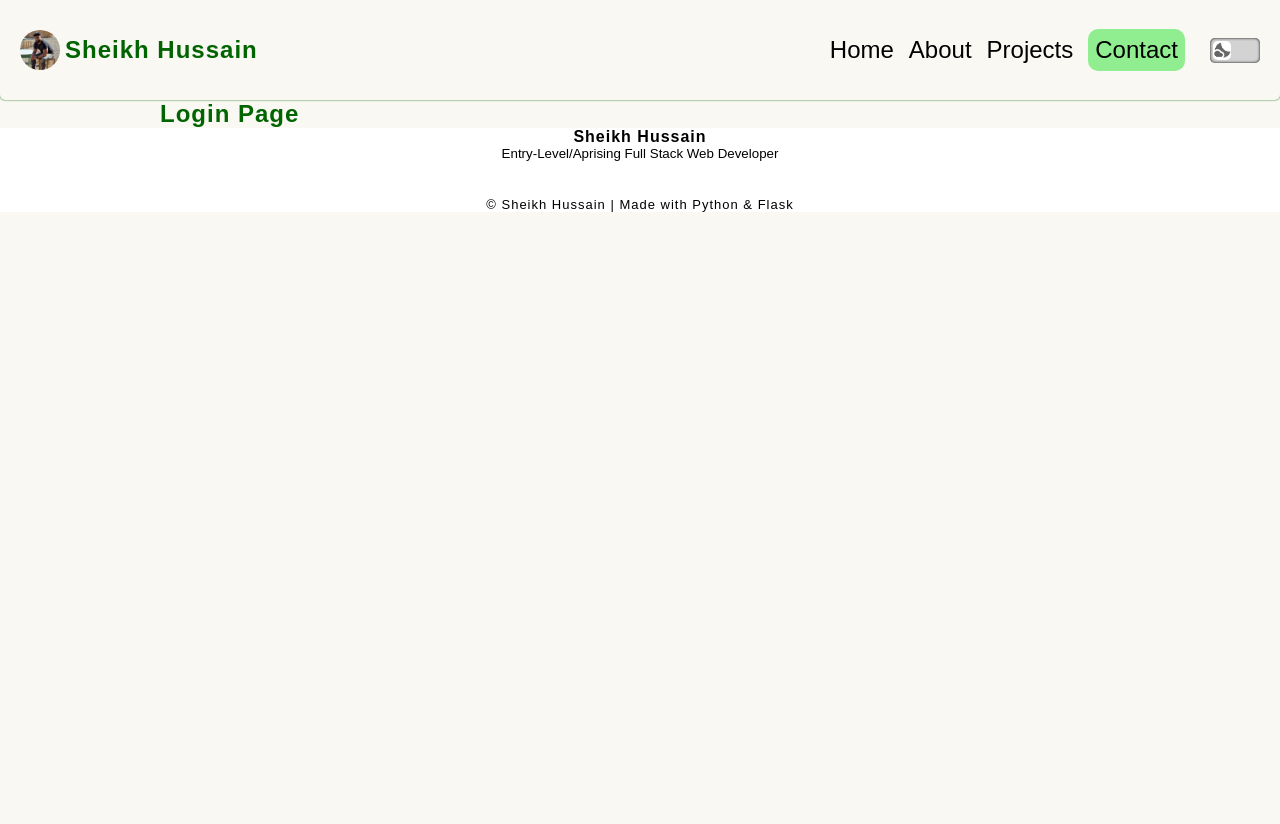
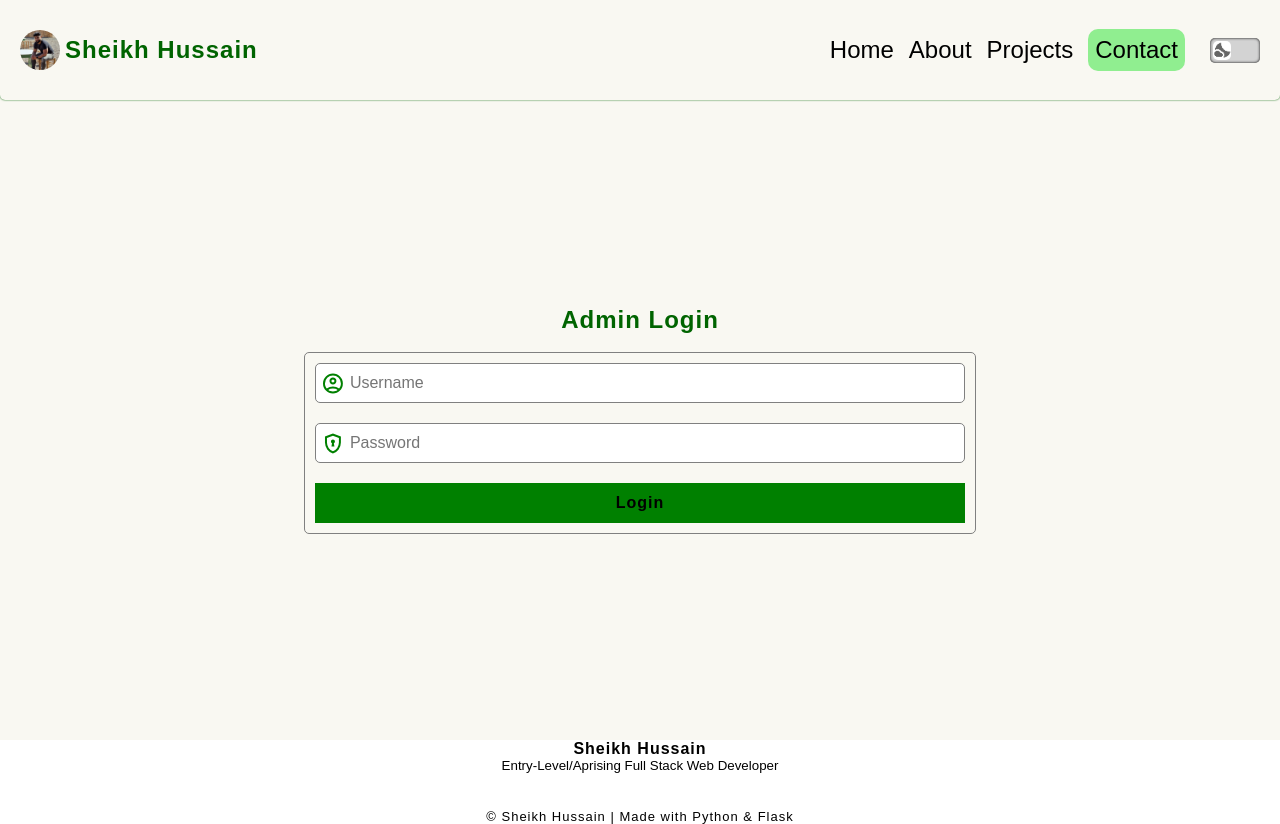
Before and after one commit to Sheikh-H/Sheikh-Hussain, a Flask app: template templates/admin/login.html in a window 1280 px wide. Before the commit the page ends 212 px from the top, so only its background shows below. Run offline with Flask 3, Linux system fonts and the light colour scheme; the template is opened without the code that fills it, so the values that code supplies are empty; some libraries are stand-ins or nearby versions; some web fonts are replaced.

```diff
--- a/app.py
+++ b/app.py
@@ -8,6 +8,7 @@ from database.models import *
 from database.seed import seed_data
 from extensions import csrf, db, init_cloudinary, limiter, migrate, server_session
 from routes import *
+from routes import admin
 from routes.error import (
     bad_request,
     csrf_error,
@@ -33,6 +34,7 @@ def create_app():
     init_security(app)
 
     app.register_blueprint(main)
+    app.register_blueprint(admin)
 
     app.register_error_handler(CSRFError, csrf_error)
     app.register_error_handler(400, bad_request)
--- a/routes/__init__.py
+++ b/routes/__init__.py
@@ -1 +1,2 @@
-from .main_routes import *
+from .admin import admin
+from .main_routes import main
--- /dev/null
+++ b/static/css/admin-pages/login-page.css
@@ -0,0 +1,80 @@
+.login-page-section {
+  display: flex;
+  flex-direction: column;
+  justify-content: center;
+  align-items: center;
+  text-align: center;
+  height: 80vh;
+}
+
+.login-form {
+  display: flex;
+  flex-direction: column;
+  gap: 10px;
+  padding: 10px;
+  border: 1px solid var(--colour-grey);
+  width: 100%;
+  border-radius: 5px;
+}
+
+.form-input {
+  display: flex;
+  background-color: white;
+  border: 1px solid var(--colour-grey);
+  height: 40px;
+  align-items: center;
+  padding: 5px;
+  gap: 5px;
+  border-radius: 5px;
+}
+
+.form-input:focus-within {
+  outline: 1px solid var(--colour-secondary);
+}
+
+.form-input svg {
+  width: 25px;
+  height: 25px;
+  fill: var(--colour-secondary);
+}
+
+form input {
+  border: none;
+  height: 40px;
+  font-family: inherit;
+  font-size: inherit;
+  width: 100%;
+  height: 100%;
+}
+
+form input:focus {
+  outline: none;
+}
+
+.submit-button {
+  height: 40px;
+  font-family: inherit;
+  font-size: inherit;
+  background-color: var(--colour-secondary);
+  border: none;
+  color: var(--colour-text);
+  font-weight: bold;
+  letter-spacing: 1px;
+}
+/* Tablet */
+
+@media screen and (min-width: 700px) and (max-width: 999px) {
+  .login-form {
+    width: 80%;
+    gap: 20px;
+  }
+}
+
+/* Desktop */
+
+@media screen and (min-width: 1000px) {
+  .login-form {
+    width: 70%;
+    gap: 20px;
+  }
+}
--- a/static/css/base.css
+++ b/static/css/base.css
@@ -32,11 +32,8 @@
   --glass-login-border: rgba(0, 55, 0, 0.31);
   --flash-success: rgba(0, 128, 0, 0.7);
   --flash-error: rgba(255, 165, 0, 0.7);
-  --flash-error-border: rgb(136, 89, 0);
   --social-icon-size: 40px;
   --footer-icon-size: 25px;
-  --hr-width: 85%;
-  --footer-bottom-font-size: 0.8rem;
 }
 
 html.dark-mode {
--- a/static/css/components/flash.css
+++ b/static/css/components/flash.css
@@ -1,7 +1,6 @@
-
 .flash-container {
   position: fixed;
-  top: 100px;
+  top: 80px;
   z-index: 1000;
   justify-content: center;
   display: flex;
@@ -14,29 +13,32 @@
   margin-bottom: 10px;
   border-radius: 8px;
   font-weight: bold;
-  font-size: 1rem;
+  font-size: inherit;
   text-align: center;
   padding: 3px;
   align-items: center;
+  background-color: var(--colour-grey-light);
 }
 
 .flash.success {
   color: green;
-  background-color: white;
 }
 
 .flash.error {
   color: red;
-  background-color: white;
 }
 /* Tablet */
 
 @media screen and (min-width: 700px) and (max-width: 999px) {
-
+  .flash-container {
+    top: 70px;
+  }
 }
 
 /* Desktop */
 
 @media screen and (min-width: 1000px) {
-
+  .flash-container {
+    top: 100px;
+  }
 }
--- a/static/css/styles.css
+++ b/static/css/styles.css
@@ -19,4 +19,5 @@
 @import url("./home-page/projects-section.css");
 @import url("./home-page/contact-section.css");
 
+@import url("./admin-pages/login-page.css");
 @import url("./projects-page/projects-page.css");
--- /dev/null
+++ b/static/js/components/flash.js
@@ -0,0 +1,6 @@
+setTimeout(() => {
+  const flashes = document.querySelectorAll(".flash");
+  flashes.forEach((flash) => {
+    flash.remove();
+  });
+}, 3000);
--- a/static/js/script.js
+++ b/static/js/script.js
@@ -4,3 +4,4 @@ import "./components/night-mode.js";
 import "./components/slider.js";
 import "./components/hidden.js";
 import "./components/add-like.js";
+import "./components/flash.js";
--- a/static/robots.txt
+++ b/static/robots.txt
@@ -3,3 +3,4 @@ Allow: /
 
 Disallow: /add-like/
 Disallow: /admin/
+Disallow: /admin/login
--- a/templates/admin/login.html
+++ b/templates/admin/login.html
@@ -5,7 +5,26 @@
 {% endblock headers %}
 
 {% block content %}
-<section>
-    <h1>Login Page</h1>
+<section class="login-page-section">
+    <h1>Admin Login</h1>
+    <br>
+    <form action="{{url_for('admin.login')}}" method="post" class="login-form">
+        <input type="hidden" name="csrf_token" value="{{csrf_token()}}">
+        <div class="form-input">
+            <svg xmlns="http://www.w3.org/2000/svg" viewBox="0 -960 960 960">
+                <path
+                    d="M234-276q51-39 114-61.5T480-360q69 0 132 22.5T726-276q35-41 54.5-93T800-480q0-133-93.5-226.5T480-800q-133 0-226.5 93.5T160-480q0 59 19.5 111t54.5 93Zm146.5-204.5Q340-521 340-580t40.5-99.5Q421-720 480-720t99.5 40.5Q620-639 620-580t-40.5 99.5Q539-440 480-440t-99.5-40.5ZM480-80q-83 0-156-31.5T197-197q-54-54-85.5-127T80-480q0-83 31.5-156T197-763q54-54 127-85.5T480-880q83 0 156 31.5T763-763q54 54 85.5 127T880-480q0 83-31.5 156T763-197q-54 54-127 85.5T480-80Zm100-95.5q47-15.5 86-44.5-39-29-86-44.5T480-280q-53 0-100 15.5T294-220q39 29 86 44.5T480-160q53 0 100-15.5ZM523-537q17-17 17-43t-17-43q-17-17-43-17t-43 17q-17 17-17 43t17 43q17 17 43 17t43-17Zm-43-43Zm0 360Z" />
+            </svg>
+            <input type="text" name="username" id="username" placeholder="Username" required>
+        </div>
+        <div class="form-input">
+            <svg xmlns="http://www.w3.org/2000/svg" viewBox="0 -960 960 960">
+                <path
+                    d="M420-360h120l-23-129q20-10 31.5-29t11.5-42q0-33-23.5-56.5T480-640q-33 0-56.5 23.5T400-560q0 23 11.5 42t31.5 29l-23 129Zm60 280q-139-35-229.5-159.5T160-516v-244l320-120 320 120v244q0 152-90.5 276.5T480-80Zm0-84q104-33 172-132t68-220v-189l-240-90-240 90v189q0 121 68 220t172 132Zm0-316Z" />
+            </svg>
+            <input type="password" name="password" id="password" placeholder="Password" required>
+        </div>
+        <button type="submit" class="submit-button">Login</button>
+    </form>
 </section>
 {% endblock content %}
```
